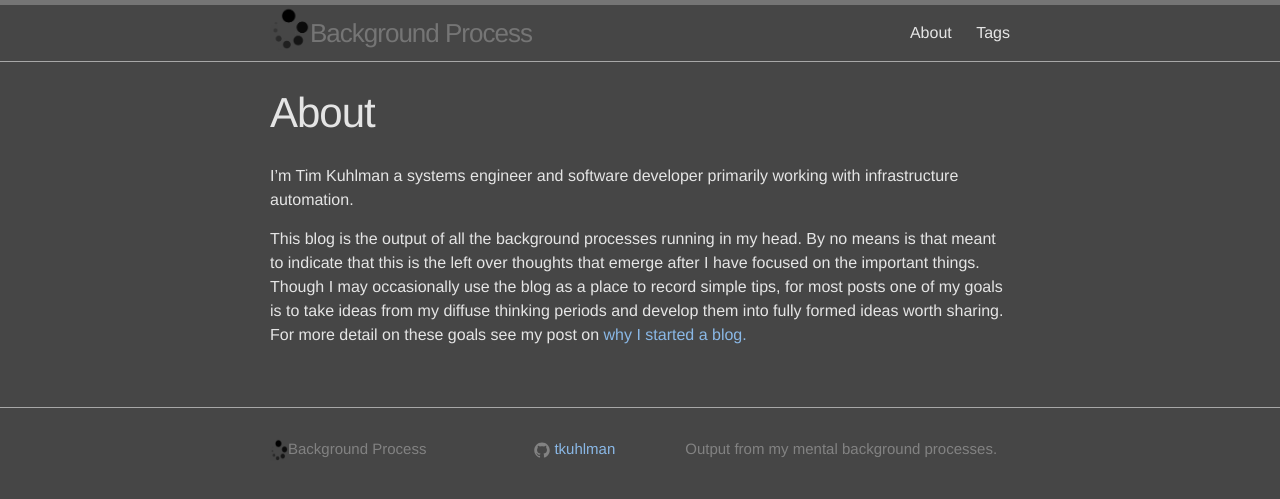
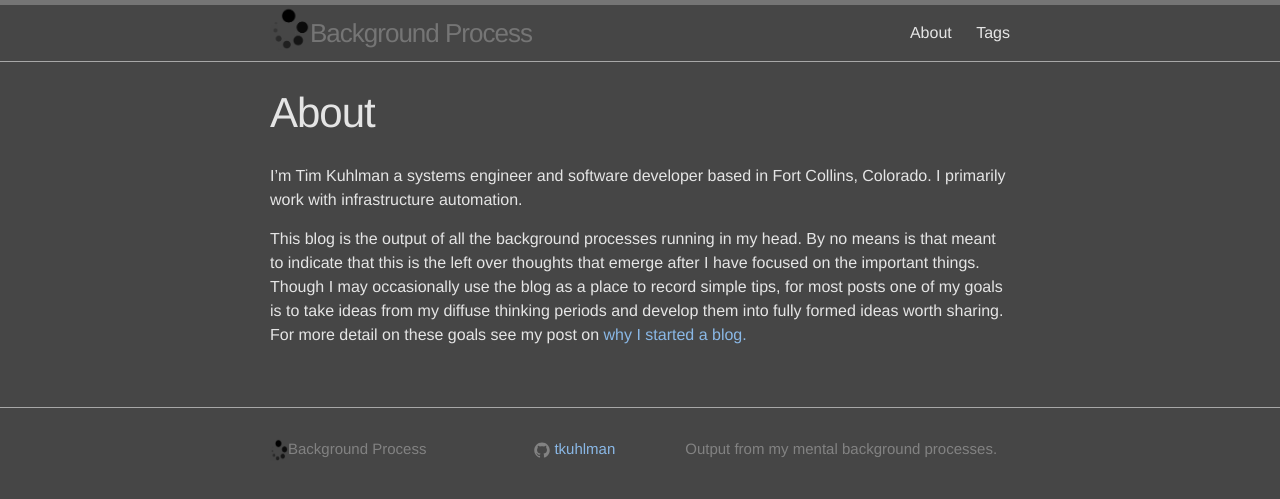
Before and after one commit to tkuhlman/tkuhlman.github.io, a Jekyll site: the page built from about.md, in a window 1280 px wide. Shown: the top 499 px of the page. Built offline with Jekyll 4.4.1, drawn with Linux system fonts in a browser that asks for light colours.

Commit message:
Added Colorado to my about.

```diff
--- a/about.md
+++ b/about.md
@@ -3,7 +3,8 @@ layout: page
 title: About
 permalink: /about/
 ---
-I'm Tim Kuhlman a systems engineer and software developer primarily working with infrastructure automation.
+I'm Tim Kuhlman a systems engineer and software developer based in Fort Collins, Colorado. I primarily work
+with infrastructure automation.
 
 This blog is the output of all the background processes running in my head. By no means is that meant to
 indicate that this is the left over thoughts that emerge after I have focused on the important things.
```
